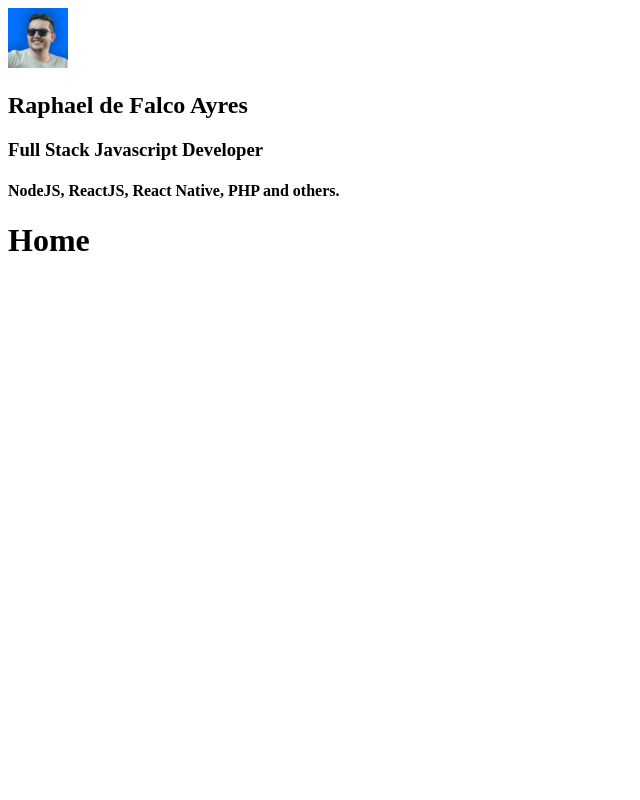
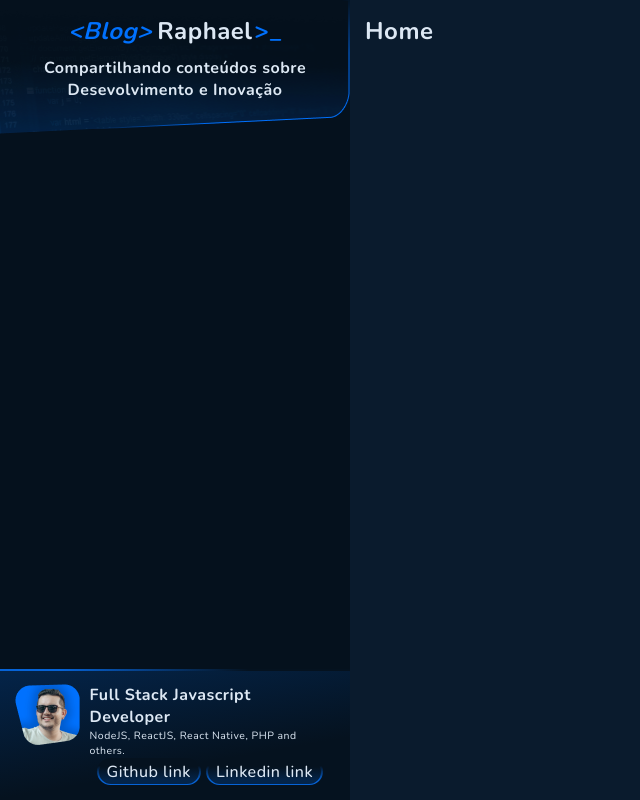
Before and after one commit to raphaeldefalcoayres/blog-gatsby, a Gatsby site: page / in a window 1280 px wide. Shown: the whole page, without its empty margins (0-640 px from the left). Built offline with nearby package versions, Linux system fonts and the light colour scheme; Gatsby itself is replaced by a stand-in of ours.

Commit message:
sidebar base layout styles ok

```diff
--- a/src/components/Avatar/index.js
+++ b/src/components/Avatar/index.js
@@ -1,14 +1,14 @@
 import React from 'react';
-import Img from 'gatsby-image';
 import { useStaticQuery, graphql } from 'gatsby';
+import { AvatarWrapper } from './styles';
 
 const Avatar = () => {
   const { avatarImage } = useStaticQuery(
     graphql`
     query{
-      avatarImage: file(relativePath:{eq:"avatar.jpg"}){
+      avatarImage: file(relativePath:{eq:"avatar.png"}){
         childImageSharp{
-          fixed(width:60, height:60){
+          fixed(width:65, height:61){
             ...GatsbyImageSharpFixed
           }
         }
@@ -17,7 +17,7 @@ const Avatar = () => {
   `,
   );
 
-  return <Img fixed={avatarImage.childImageSharp.fixed} />;
+  return <AvatarWrapper fixed={avatarImage.childImageSharp.fixed} />;
 };
 
 export default Avatar;
--- /dev/null
+++ b/src/components/Avatar/styles.js
@@ -0,0 +1,6 @@
+import styled from 'styled-components';
+import Img from 'gatsby-image';
+
+export const AvatarWrapper = styled(Img)`
+  width:65px;
+`;
--- a/src/components/Layout/index.js
+++ b/src/components/Layout/index.js
@@ -8,12 +8,15 @@
 import React from 'react';
 import PropTypes from 'prop-types';
 import Sidebar from '../Sidebar';
+import { Container, Main, Aside } from './styles';
+import GlobalStyles from '../../styles/global';
 
 const Layout = ({ children }) => (
-  <>
-    <aside><Sidebar /></aside>
-    <main>{children}</main>
-  </>
+  <Container>
+    <GlobalStyles />
+    <Aside><Sidebar /></Aside>
+    <Main>{children}</Main>
+  </Container>
 );
 
 Layout.propTypes = {
--- /dev/null
+++ b/src/components/Layout/styles.js
@@ -0,0 +1,17 @@
+import styled from 'styled-components';
+
+export const Container = styled.section`
+  display:flex;
+`;
+
+export const Main = styled.main`
+  width:100%;
+  height:100vh;
+  padding:15px 15px;
+  background:#0A1B2D;
+`;
+
+export const Aside = styled.aside`
+  width:350px;
+  background:#05111D;
+`;
--- a/src/components/Sidebar/index.js
+++ b/src/components/Sidebar/index.js
@@ -1,12 +1,15 @@
 import React from 'react';
 import { useStaticQuery, graphql } from 'gatsby';
 import Avatar from '../Avatar';
+import {
+  Container, Top, Title, Subtitle, Bottom, Center, Details, Position, Skills, Buttons, Button,
+} from './styles';
 
 const Sidebar = () => {
   const {
     site: {
       siteMetadata: {
-        position, author, skills, subtitle,
+        position, skills, subtitle,
       },
     },
   } = useStaticQuery(graphql`
@@ -17,19 +20,39 @@ const Sidebar = () => {
           position
           skills
           author
+          subtitle
         }
       }
     }
   `);
 
   return (
-    <>
-      <Avatar />
-      <h1>{author}</h1>
-      <h2>{subtitle}</h2>
-      <h3>{position}</h3>
-      <h4>{skills}</h4>
-    </>
+    <Container>
+      <Top>
+        <Title>
+          <i>&lt;Blog&gt;</i>
+          <span>
+            Raphael
+            <strong>&gt;_</strong>
+          </span>
+        </Title>
+        <Subtitle dangerouslySetInnerHTML={{ __html: subtitle }} />
+
+
+      </Top>
+      <Center />
+      <Bottom>
+        <Avatar />
+        <Details>
+          <Position>{position}</Position>
+          <Skills>{skills}</Skills>
+          <Buttons>
+            <Button>Github link</Button>
+            <Button>Linkedin link</Button>
+          </Buttons>
+        </Details>
+      </Bottom>
+    </Container>
   );
 };
 
--- /dev/null
+++ b/src/components/Sidebar/styles.js
@@ -0,0 +1,129 @@
+import styled from 'styled-components';
+import background from '../../images/background-top.png';
+
+export const Container = styled.div`
+  display:flex;
+  flex-direction:column;
+  justify-content:space-between;
+  height:100%;
+  width:350px;
+`;
+export const Top = styled.div`
+  height:135px;
+  text-align:center;
+  background-image:url(${background});
+  background-size:100%;
+  background-position:center;
+  background-repeat:no-repeat;
+`;
+export const Center = styled.div`
+  flex:1;
+  display:flex;
+`;
+export const Title = styled.h1`
+  font-size:24px;
+  margin-top:15px;
+  i{
+    color:#0071FE;
+    margin-right:5px;
+  }
+  strong{
+    color:#0071FE;
+    margin-left:2px;
+  }
+`;
+export const Subtitle = styled.h2`
+  font-size:16px;
+  margin-top:10px;
+`;
+export const Bottom = styled.div`
+  display:flex;
+  padding:15px 15px 15px 15px;
+  position:relative;
+  background:transparent;
+  z-index:1;
+
+  &::before{
+    content: "";
+    position: absolute;
+    background: rgb(5,18,31);
+    background: linear-gradient(-90deg, rgba(5,18,31,1) 29%, rgba(6,99,215,1) 83%);
+    top:0;
+    left:0;
+    bottom:0;
+    right:0;
+    z-index:-2;
+  }
+  &::after  {
+    content: "";
+    position: absolute;
+    background: rgb(4,36,73);
+    background: linear-gradient(170deg, rgba(4,36,73,1) 0%, rgba(5,18,31,1) 67%);
+    z-index:-1;
+    top:1.5px;
+    left:0;
+    bottom:0;
+    right:0;
+  }
+
+`;
+export const Details = styled.div`
+  display:flex;
+  flex-direction:column;
+  margin-left:10px;
+`;
+
+export const Author = styled.h2`
+  font-size:15px;
+`;
+export const Position = styled.h3`
+  font-size:16px;
+`;
+export const Skills = styled.h4`
+  font-size:10.5px;
+  font-weight:300;
+`;
+
+export const Buttons = styled.div`
+  display:flex;justify-content:center;
+
+`;
+export const Button = styled.button`
+  cursor:pointer;
+  border-radius:15px;
+  border:none;
+  padding:2.5px 10px;
+  margin-right:5px;
+  background-clip:padding-box;
+  position: relative;
+  background:transparent;
+  z-index:1;
+  display:block;
+
+  &::before{
+    content: "";
+    position: absolute;
+    background: rgb(5,18,31);
+    background: linear-gradient(180deg, rgba(5,18,31,1) 29%, rgba(6,99,215,1) 83%);
+    top:0;
+    left:0;
+    bottom:0;
+    right:0;
+    border-radius:15px;
+    z-index:-2;
+  }
+  &::after  {
+    content: "";
+    position: absolute;
+    background: rgb(5,18,31);
+    background: linear-gradient(180deg, rgba(5,18,31,1) 29%, rgba(4,36,73,1) 83%);
+    z-index:-1;
+    top:2px;
+    left:2px;
+    bottom:1.5px;
+    right:2px;
+    border-radius:15px;
+
+  }
+
+`;
--- /dev/null
+++ b/src/styles/global.js
@@ -0,0 +1,32 @@
+import { createGlobalStyle } from 'styled-components';
+
+export default createGlobalStyle`
+
+* {
+    margin:0;
+    padding:0;
+    outline:0;
+    box-sizing: border-box;
+  }
+
+  *:focus{
+    outline:0;
+  }
+
+  html, body{
+    height:100vh;
+    position:relative;
+    overflow-x:hidden;
+  }
+
+  body{
+    -webkit-font-smoothing: antialiased;
+    background:#0A1B2D;
+  }
+
+  body, input, button{
+    font:1rem Nunito,Arial,Helvetica,sans-serif;
+    letter-spacing:0.5px;
+    color:#DDE8F4;
+  }
+  `;
```
Also changed, not shown: src/images/avatar.png (added), src/images/background-top.png (added), 1 other file.
